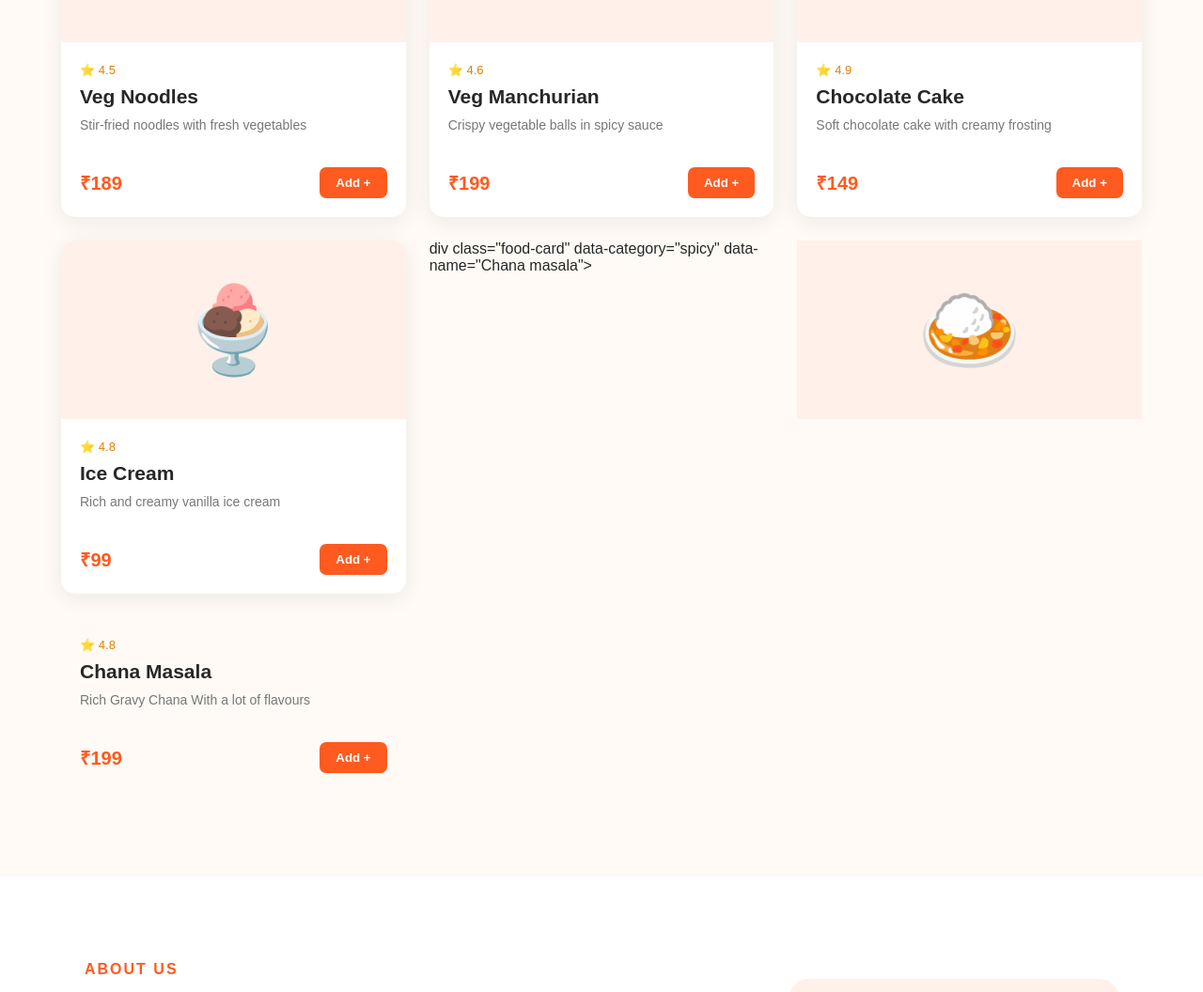
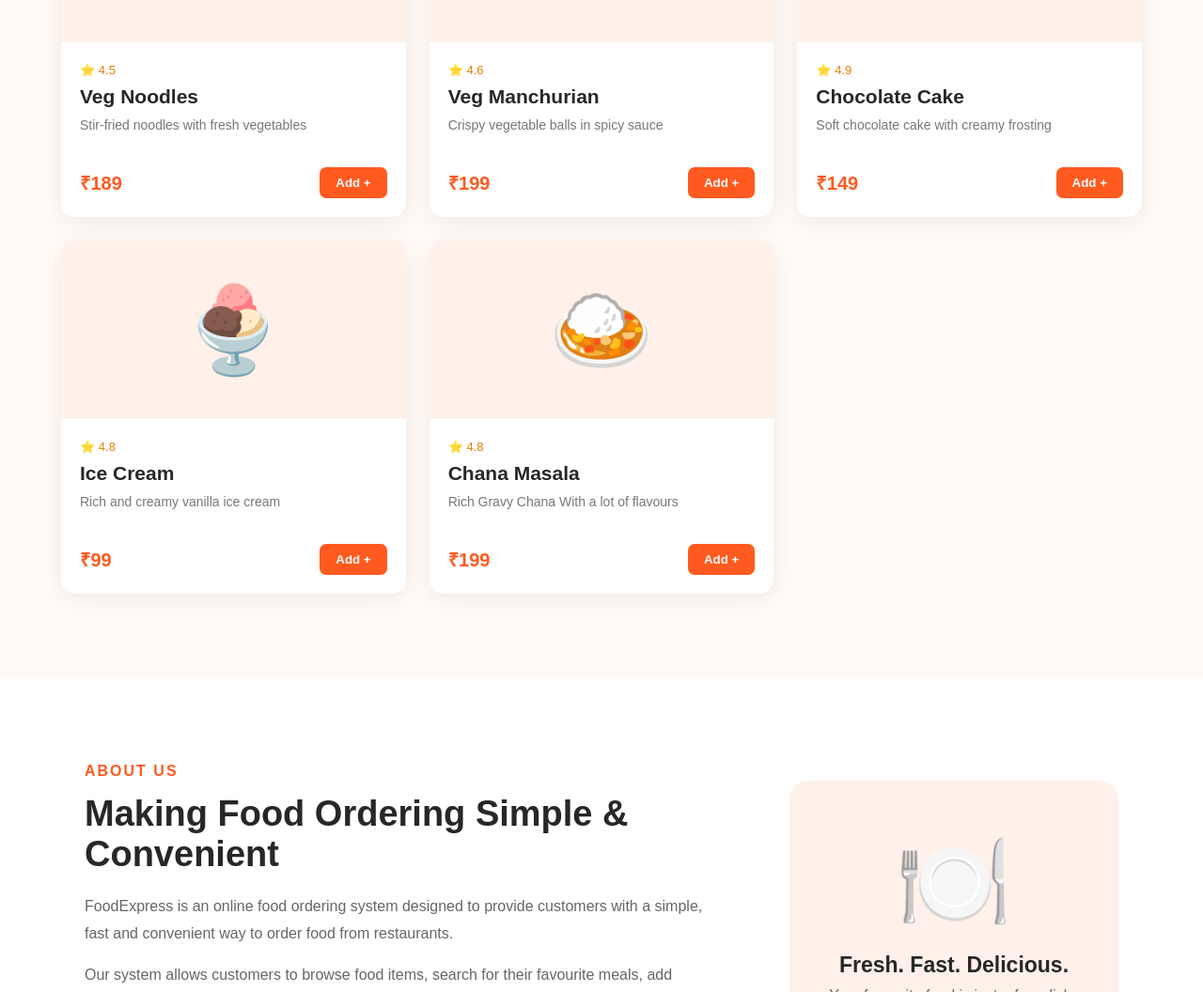
Before and after one commit to simranjeet08681-oss/online-food-ordering-system, a plain HTML site: page index.html in a window 1280 px wide. Shown: the part 2258-3314 px from the top of the page at 94% size. Drawn offline with Linux system fonts and the light colour scheme.

Commit message:
Update index.html

```diff
--- a/index.html
+++ b/index.html
@@ -287,7 +287,7 @@
             </div>
         </div>
 
-        div class="food-card" data-category="spicy" data-name="Chana masala">
+        <div class="food-card" data-category="spicy" data-name="Chana masala">
             <div class="food-image">🍛</div>
             <div class="food-info">
                 <span class="rating">⭐ 4.8</span>
```
